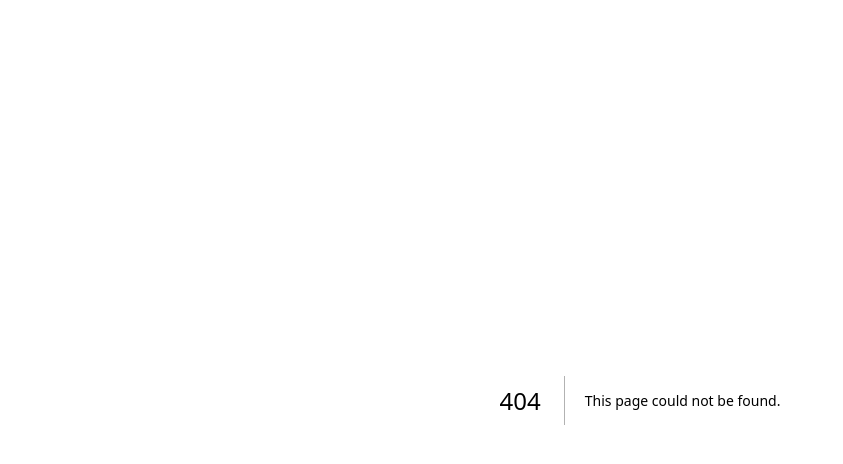
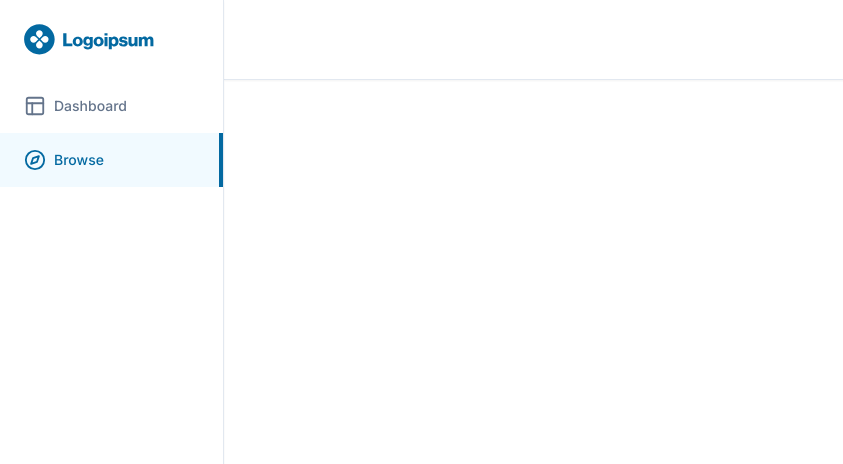
Before and after one commit to haikaljs/LMS-CLONE-CWA, a Next.js app: page /search in a window 1280 px wide. Before the commit this address had no page. Shown: the top 464 px of the page, without its empty margins (0-843 px from the left). Built offline with nearby package versions, Linux system fonts and the light colour scheme.

Commit message:
Design layout

```diff
--- /dev/null
+++ b/app/(dashboard)/(routes)/search/page.tsx
@@ -0,0 +1,7 @@
+
+
+const SearchPage = () => {
+  return <div>SearchPage</div>;
+};
+
+export default SearchPage;
--- /dev/null
+++ b/app/(dashboard)/_components/logo.tsx
@@ -0,0 +1,7 @@
+import Image from "next/image";
+
+const Logo = () => {
+  return <Image height={130} width={130} alt="logo" src="/logo.svg"/>;
+};
+
+export default Logo;
--- /dev/null
+++ b/app/(dashboard)/_components/mobile-sidebar.tsx
@@ -0,0 +1,19 @@
+import { Menu } from "lucide-react";
+
+import { Sheet, SheetContent, SheetTrigger } from "@/components/ui/sheet";
+import Sidebar from "./sidebar";
+
+const MobileSidebar = () => {
+  return (
+    <Sheet>
+      <SheetTrigger className="md:hidden pr-4 hover:opacity-75 transition">
+        <Menu />
+      </SheetTrigger>
+      <SheetContent side="left" className="p-0 bg-white">
+        <Sidebar />
+      </SheetContent>
+    </Sheet>
+  );
+};
+
+export default MobileSidebar;
--- /dev/null
+++ b/app/(dashboard)/_components/navbar.tsx
@@ -0,0 +1,14 @@
+import React from "react";
+import MobileSidebar from "./mobile-sidebar";
+import NavbarRoutes from "@/components/navbar-routes";
+
+const Navbar = () => {
+  return (
+    <div className="h-full border-b p-4 flex items-center bg-white shadow-sm">
+      <MobileSidebar/>
+      <NavbarRoutes/>
+    </div>
+  );
+};
+
+export default Navbar;
--- /dev/null
+++ b/app/(dashboard)/_components/sidebar-item.tsx
@@ -0,0 +1,52 @@
+"use client";
+
+import { cn } from "@/lib/utils";
+import { LucideIcon } from "lucide-react";
+import { usePathname, useRouter } from "next/navigation";
+
+interface SidebarItemProps {
+  icon: LucideIcon;
+  label: string;
+  href: string;
+}
+
+const SidebarItem = ({ icon: Icon, label, href }: SidebarItemProps) => {
+  const pathname = usePathname();
+  const router = useRouter();
+
+  const isActive =
+    (pathname === "/" && href === "/") ||
+    pathname === href ||
+    pathname?.startsWith(`${href}/`);
+
+  const onClick = () => {
+    router.push(href);
+  };
+  return (
+    <button
+      onClick={onClick}
+      type="button"
+      className={cn(
+        `flex items-center gap-x-2 text-slate-500 text-sm font-[500] pl-6 transition-all hover:text-slate-600 hover:bg-slate-300/20`,
+        isActive &&
+          "text-sky-700 bg-sky-200/20 hover:bg-sky-200/20 hover:text-sky-700"
+      )}
+    >
+      <div className="flex items-center gap-x-2 py-4">
+        <Icon
+          size={22}
+          className={cn("text-slate-500", isActive && "text-sky-700")}
+        />
+        {label}
+      </div>
+      <div
+        className={cn(
+          "ml-auto opacity-0 border-2 border-sky-700 h-full transition-all",
+          isActive && "opacity-100"
+        )}
+      />
+    </button>
+  );
+};
+
+export default SidebarItem;
--- /dev/null
+++ b/app/(dashboard)/_components/sidebar-routes.tsx
@@ -0,0 +1,35 @@
+"use client";
+import { Compass, Layout } from "lucide-react";
+import SidebarItem from "./sidebar-item";
+
+const guestRoutes = [
+  {
+    icon: Layout,
+    label: "Dashboard",
+    href: "/",
+  },
+  {
+    icon: Compass,
+    label: "Browse",
+    href: "/search",
+  },
+];
+
+const SidebarRoutes = () => {
+  const routes = guestRoutes;
+
+  return (
+    <div className="flex flex-col w-full">
+      {routes.map((route) => (
+        <SidebarItem
+          key={route.href}
+          icon={route.icon}
+          label={route.label}
+          href={route.href}
+        />
+      ))}
+    </div>
+  );
+};
+
+export default SidebarRoutes;
--- /dev/null
+++ b/app/(dashboard)/_components/sidebar.tsx
@@ -0,0 +1,17 @@
+import Logo from "./logo";
+import SidebarRoutes from "./sidebar-routes";
+
+const Sidebar = () => {
+  return (
+    <div className="h-full flex flex-col border-r overflow-y-auto bg-white shadow-sm">
+      <div className="p-6">
+        <Logo />
+      </div>
+      <div className="flex flex-col w-full">
+        <SidebarRoutes/>
+      </div>
+    </div>
+  );
+};
+
+export default Sidebar;
--- /dev/null
+++ b/app/(dashboard)/layout.tsx
@@ -0,0 +1,18 @@
+import Navbar from "./_components/navbar";
+import Sidebar from "./_components/sidebar";
+
+const DashboardLayout = ({ children }: { children: React.ReactNode }) => {
+  return (
+    <div className="h-full">
+      <div className="h-[80px] md:pl-56 fixed inset-y-0 w-full z-50">
+        <Navbar />
+      </div>
+      <div className="hidden md:flex h-full w-56 flex-col fixed inset-y-0 z-50">
+        <Sidebar />
+      </div>
+      <main className="md:pl-56 h-full">{children}</main>
+    </div>
+  );
+};
+
+export default DashboardLayout;
--- /dev/null
+++ b/components/navbar-routes.tsx
@@ -0,0 +1,11 @@
+"use client";
+
+import { UserButton } from "@clerk/nextjs";
+
+const NavbarRoutes = () => {
+  return <div className="flex gap-x-2 ml-auto">
+    <UserButton/>
+  </div>;
+};
+
+export default NavbarRoutes;
--- /dev/null
+++ b/components/ui/sheet.tsx
@@ -0,0 +1,140 @@
+"use client"
+
+import * as React from "react"
+import * as SheetPrimitive from "@radix-ui/react-dialog"
+import { cva, type VariantProps } from "class-variance-authority"
+import { X } from "lucide-react"
+
+import { cn } from "@/lib/utils"
+
+const Sheet = SheetPrimitive.Root
+
+const SheetTrigger = SheetPrimitive.Trigger
+
+const SheetClose = SheetPrimitive.Close
+
+const SheetPortal = SheetPrimitive.Portal
+
+const SheetOverlay = React.forwardRef<
+  React.ElementRef<typeof SheetPrimitive.Overlay>,
+  React.ComponentPropsWithoutRef<typeof SheetPrimitive.Overlay>
+>(({ className, ...props }, ref) => (
+  <SheetPrimitive.Overlay
+    className={cn(
+      "fixed inset-0 z-50 bg-black/80  data-[state=open]:animate-in data-[state=closed]:animate-out data-[state=closed]:fade-out-0 data-[state=open]:fade-in-0",
+      className
+    )}
+    {...props}
+    ref={ref}
+  />
+))
+SheetOverlay.displayName = SheetPrimitive.Overlay.displayName
+
+const sheetVariants = cva(
+  "fixed z-50 gap-4 bg-background p-6 shadow-lg transition ease-in-out data-[state=open]:animate-in data-[state=closed]:animate-out data-[state=closed]:duration-300 data-[state=open]:duration-500",
+  {
+    variants: {
+      side: {
+        top: "inset-x-0 top-0 border-b data-[state=closed]:slide-out-to-top data-[state=open]:slide-in-from-top",
+        bottom:
+          "inset-x-0 bottom-0 border-t data-[state=closed]:slide-out-to-bottom data-[state=open]:slide-in-from-bottom",
+        left: "inset-y-0 left-0 h-full w-3/4 border-r data-[state=closed]:slide-out-to-left data-[state=open]:slide-in-from-left sm:max-w-sm",
+        right:
+          "inset-y-0 right-0 h-full w-3/4  border-l data-[state=closed]:slide-out-to-right data-[state=open]:slide-in-from-right sm:max-w-sm",
+      },
+    },
+    defaultVariants: {
+      side: "right",
+    },
+  }
+)
+
+interface SheetContentProps
+  extends React.ComponentPropsWithoutRef<typeof SheetPrimitive.Content>,
+    VariantProps<typeof sheetVariants> {}
+
+const SheetContent = React.forwardRef<
+  React.ElementRef<typeof SheetPrimitive.Content>,
+  SheetContentProps
+>(({ side = "right", className, children, ...props }, ref) => (
+  <SheetPortal>
+    <SheetOverlay />
+    <SheetPrimitive.Content
+      ref={ref}
+      className={cn(sheetVariants({ side }), className)}
+      {...props}
+    >
+      {children}
+      <SheetPrimitive.Close className="absolute right-4 top-4 rounded-sm opacity-70 ring-offset-background transition-opacity hover:opacity-100 focus:outline-none focus:ring-2 focus:ring-ring focus:ring-offset-2 disabled:pointer-events-none data-[state=open]:bg-secondary">
+        <X className="h-4 w-4" />
+        <span className="sr-only">Close</span>
+      </SheetPrimitive.Close>
+    </SheetPrimitive.Content>
+  </SheetPortal>
+))
+SheetContent.displayName = SheetPrimitive.Content.displayName
+
+const SheetHeader = ({
+  className,
+  ...props
+}: React.HTMLAttributes<HTMLDivElement>) => (
+  <div
+    className={cn(
+      "flex flex-col space-y-2 text-center sm:text-left",
+      className
+    )}
+    {...props}
+  />
+)
+SheetHeader.displayName = "SheetHeader"
+
+const SheetFooter = ({
+  className,
+  ...props
+}: React.HTMLAttributes<HTMLDivElement>) => (
+  <div
+    className={cn(
+      "flex flex-col-reverse sm:flex-row sm:justify-end sm:space-x-2",
+      className
+    )}
+    {...props}
+  />
+)
+SheetFooter.displayName = "SheetFooter"
+
+const SheetTitle = React.forwardRef<
+  React.ElementRef<typeof SheetPrimitive.Title>,
+  React.ComponentPropsWithoutRef<typeof SheetPrimitive.Title>
+>(({ className, ...props }, ref) => (
+  <SheetPrimitive.Title
+    ref={ref}
+    className={cn("text-lg font-semibold text-foreground", className)}
+    {...props}
+  />
+))
+SheetTitle.displayName = SheetPrimitive.Title.displayName
+
+const SheetDescription = React.forwardRef<
+  React.ElementRef<typeof SheetPrimitive.Description>,
+  React.ComponentPropsWithoutRef<typeof SheetPrimitive.Description>
+>(({ className, ...props }, ref) => (
+  <SheetPrimitive.Description
+    ref={ref}
+    className={cn("text-sm text-muted-foreground", className)}
+    {...props}
+  />
+))
+SheetDescription.displayName = SheetPrimitive.Description.displayName
+
+export {
+  Sheet,
+  SheetPortal,
+  SheetOverlay,
+  SheetTrigger,
+  SheetClose,
+  SheetContent,
+  SheetHeader,
+  SheetFooter,
+  SheetTitle,
+  SheetDescription,
+}
--- a/package.json
+++ b/package.json
@@ -10,6 +10,7 @@
   },
   "dependencies": {
     "@clerk/nextjs": "^4.29.5",
+    "@radix-ui/react-dialog": "^1.0.5",
     "@radix-ui/react-slot": "^1.0.2",
     "class-variance-authority": "^0.7.0",
     "clsx": "^2.1.0",
```
Also changed, not shown: public/logo.svg (added), 1 other file (tests, documents, lock files or other folders).
